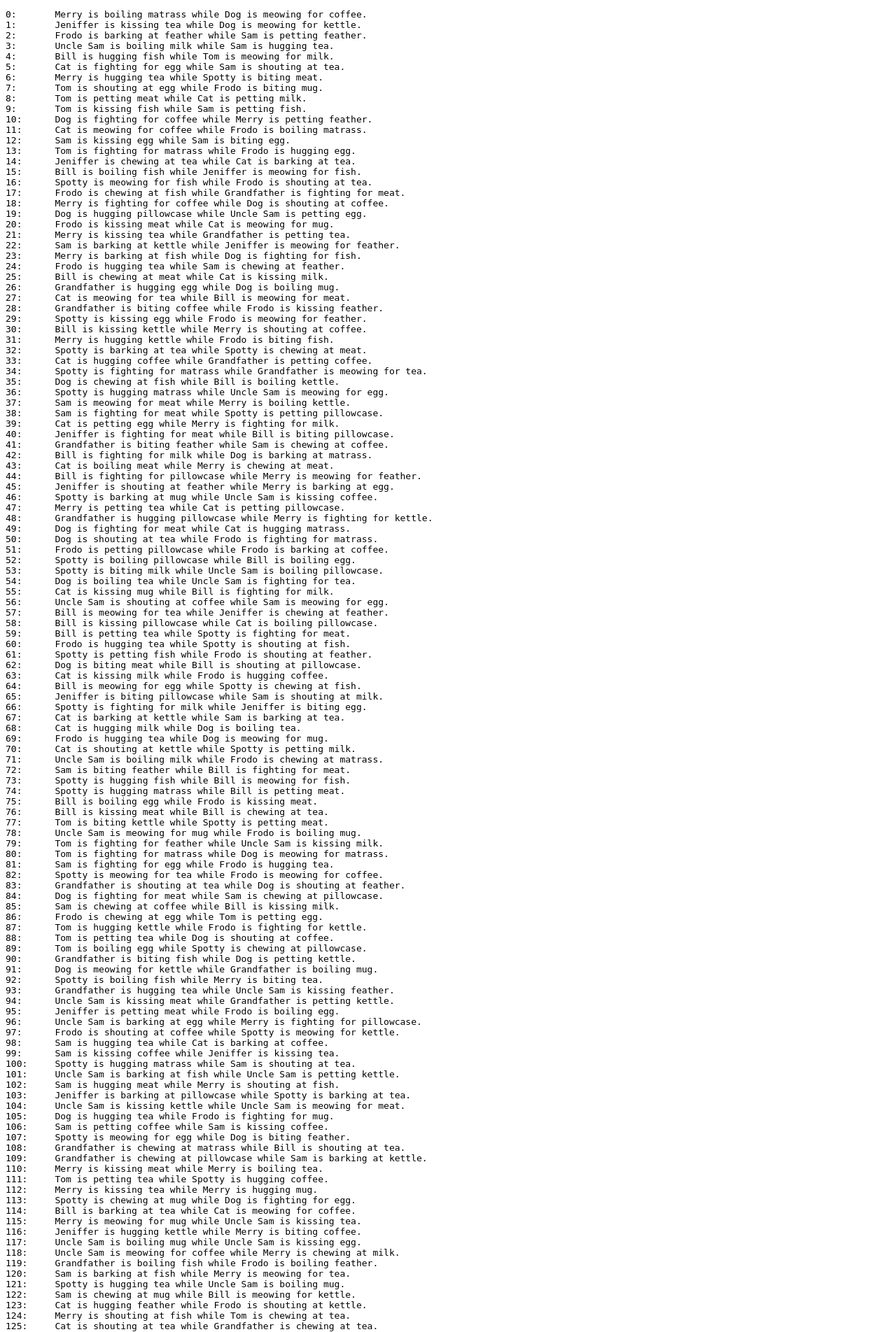
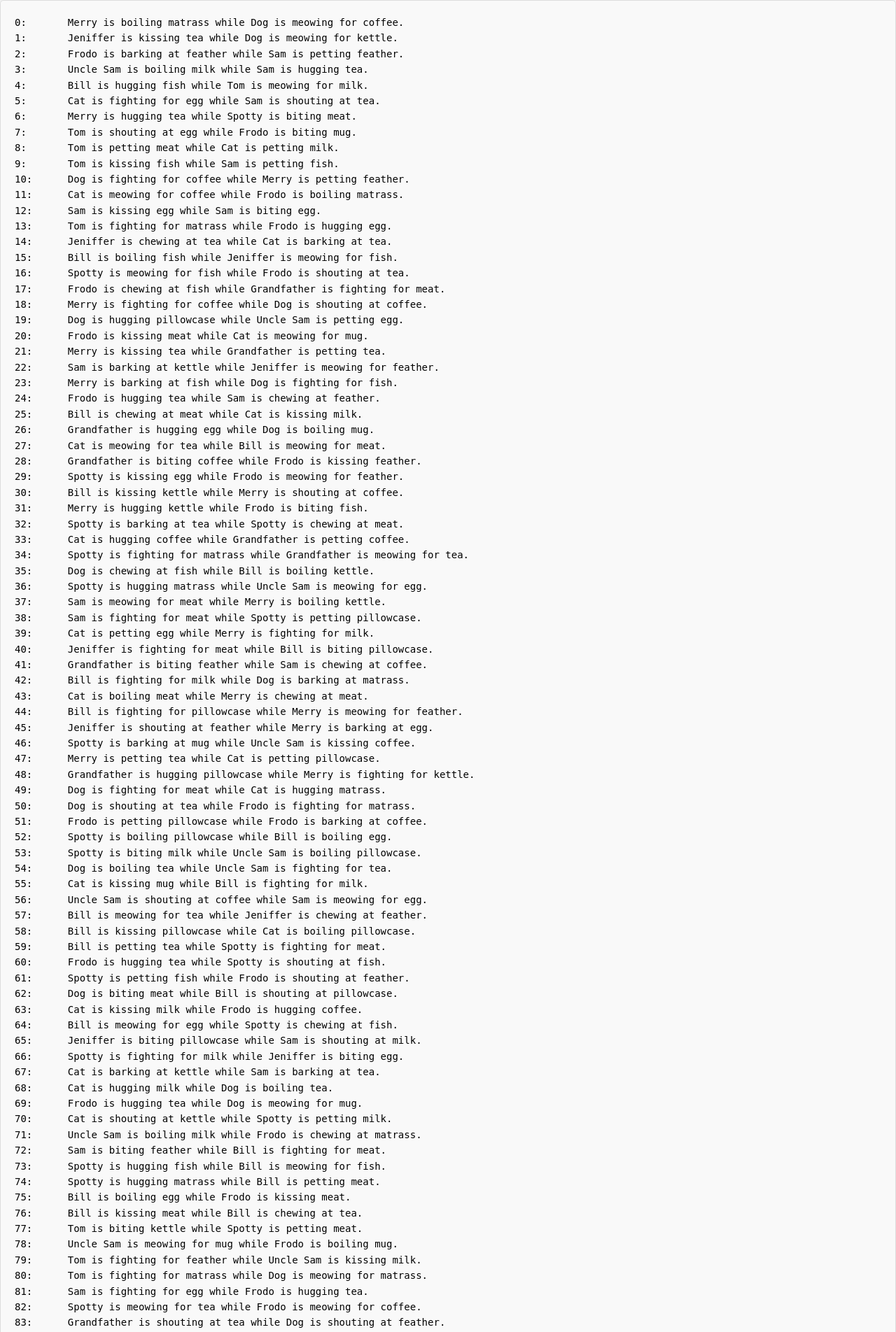
Before and after one commit to vijetakujur/Vetty-Test, a Flask app: page / in a window 1280 px wide. Shown: the top 1904 px of the page at 70% size. Run offline with Flask 3, Linux system fonts and the light colour scheme.

Commit message:
Styling added

```diff
--- a/static/css/index.css
+++ b/static/css/index.css
@@ -1,4 +1,27 @@
+/* style.css */
+
 body {
-    font-style: bold;
-    font-family: 'Times New Roman', Times, serif;
+    font-family: Arial, sans-serif;
+    background-color: #f0f0f0;
+    margin: 0;
+    padding: 0;
 }
+
+.container {
+    max-width: 800px;
+    margin: 0 auto;
+    padding: 20px;
+    background-color: #fff;
+    border-radius: 5px;
+    box-shadow: 0 2px 5px rgba(0, 0, 0, 0.1);
+}
+
+h1 {
+    color: #333;
+}
+
+p {
+    color: #666;
+}
+
+/* Add more styles as needed */
--- a/templates/index.html
+++ b/templates/index.html
@@ -8,6 +8,36 @@
       rel="stylesheet"
       href="{{ url_for('static', filename='css/index.css')}}"
     />
+    <style>
+      body {
+        font-family: Arial, sans-serif;
+        margin: 0;
+        padding: 0;
+        background-color: #f0f0f0;
+      }
+
+      .container {
+        max-width: 800px;
+        margin: 0 auto;
+        padding: 20px;
+        background-color: #fff;
+        box-shadow: 0 0 10px rgba(0, 0, 0, 0.1);
+      }
+
+      pre {
+        white-space: pre-wrap; /* Preserve line breaks */
+        word-wrap: break-word; /* Break long words */
+        font-family: monospace;
+        font-size: 14px;
+        line-height: 1.6;
+        margin: 0;
+        padding: 20px;
+        background-color: #f9f9f9;
+        border: 1px solid #ddd;
+        border-radius: 5px;
+        overflow-x: auto;
+      }
+    </style>
   </head>
   <body>
     <pre>{{ content }}</pre>
```
